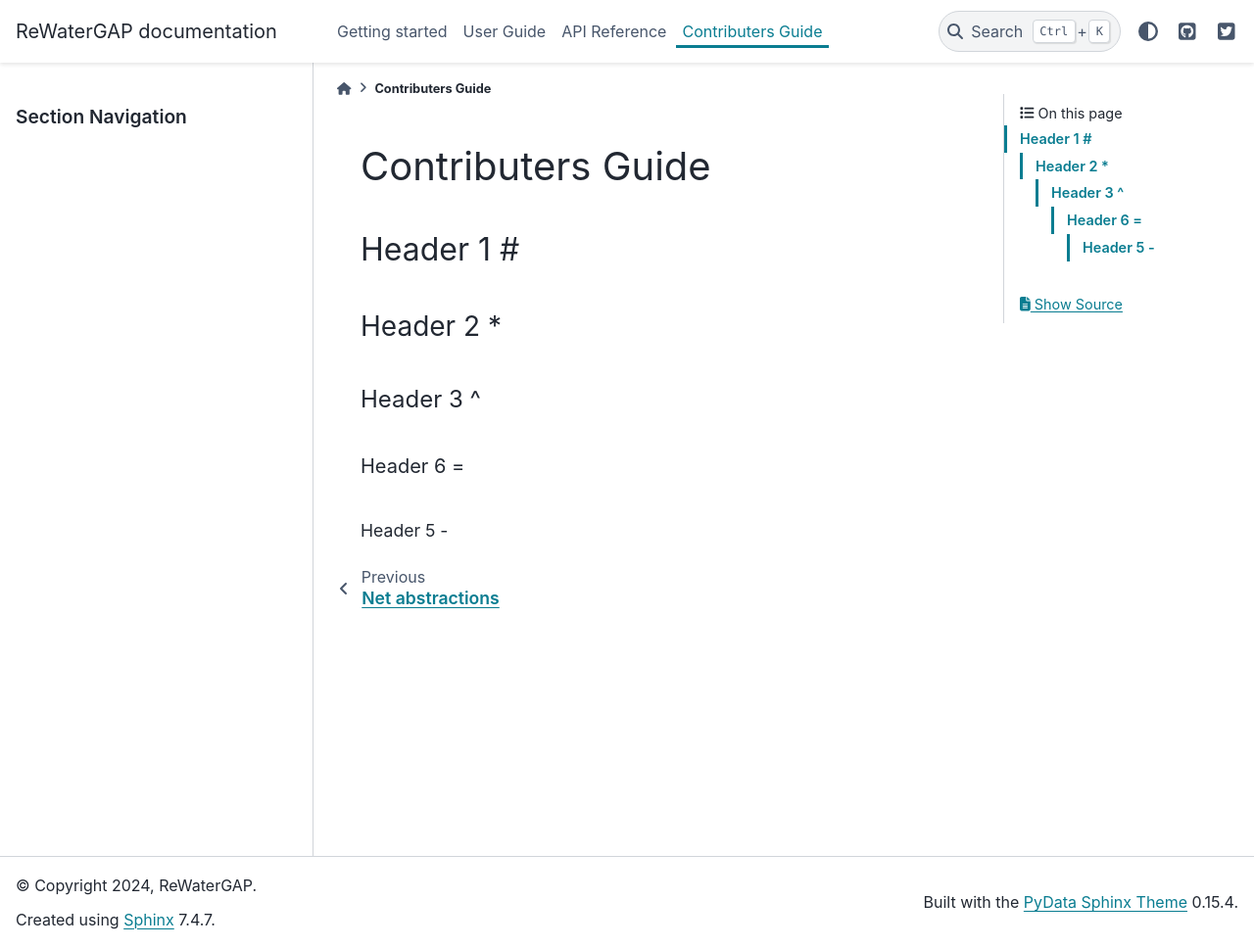
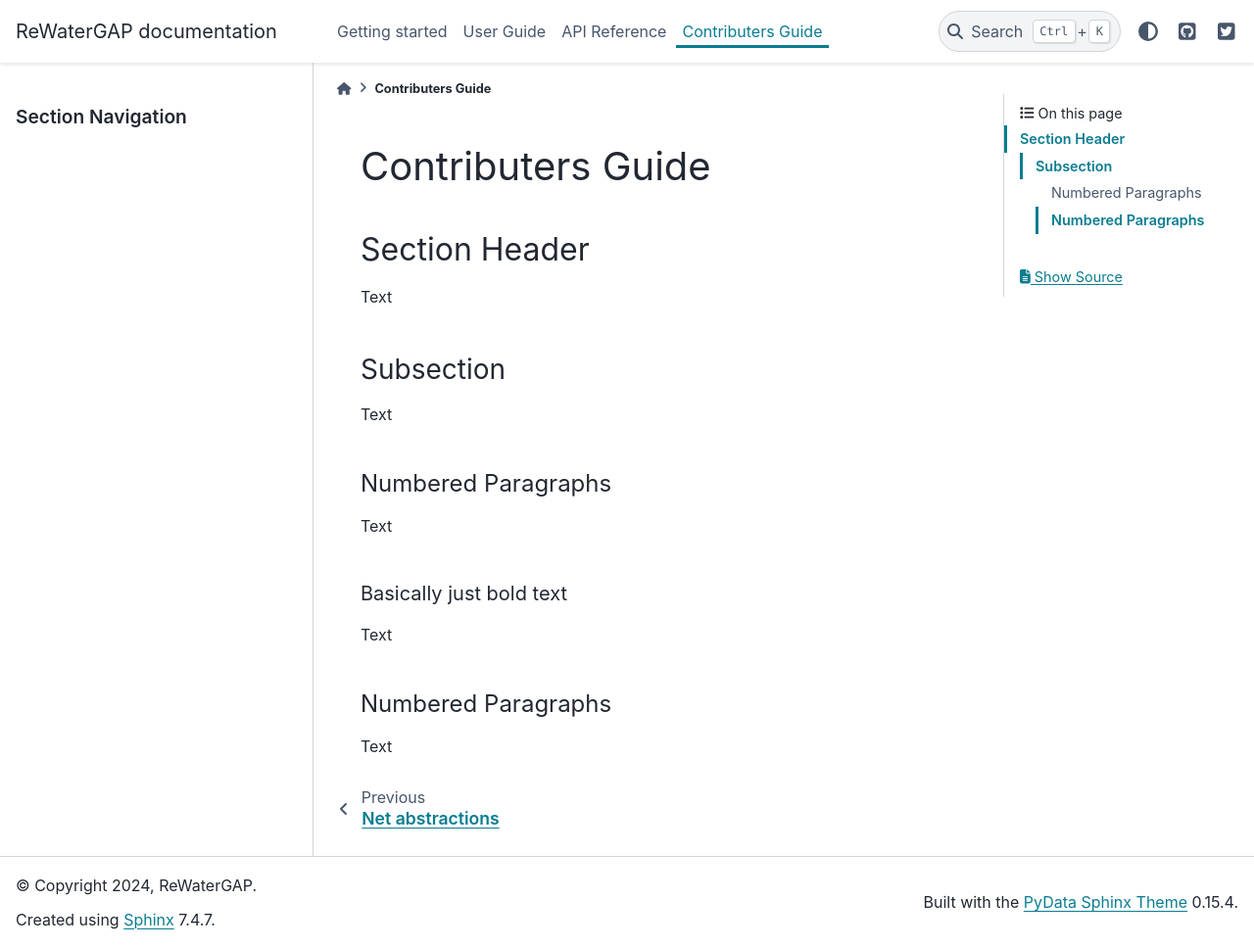
Before and after one commit to HydrologyFrankfurt/ReWaterGAP, a Sphinx documentation site: the page built from docs/contributers_guide/index.rst, in a window 1280 px wide and 968 px high. Shown: the whole window at 98% size. Built offline with Sphinx 7.4.7 and the PyData theme 0.15.4, drawn with Linux system fonts in a browser that asks for light colours; pages that are not in the unit, such as notebooks, are missing from menus.

Commit message:
Update index.rst

```diff
--- a/docs/contributers_guide/index.rst
+++ b/docs/contributers_guide/index.rst
@@ -1,25 +1,36 @@
 .. _contributers_guide:
 
-===========
+====================
 Contributers Guide
-===========
+====================
 
 
 .. toctree::
     :maxdepth: 1
     :hidden:
 
-Header 1 #
+**************
+Section Header
+**************
+
+Text
+
+Subsection
 ##########
 
-Header 2 *
-**********
+Text
 
-Header 3 ^
-^^^^^^^^^^
+Numbered Paragraphs
+====================
 
-Header 6 =
-==========
+Text
 
-Header 5 -
-----------
+Basically just bold text
+^^^^^^^^^^^^^^^^^^^^^^^^^
+
+Text
+
+Numbered Paragraphs
+====================
+
+Text
```
